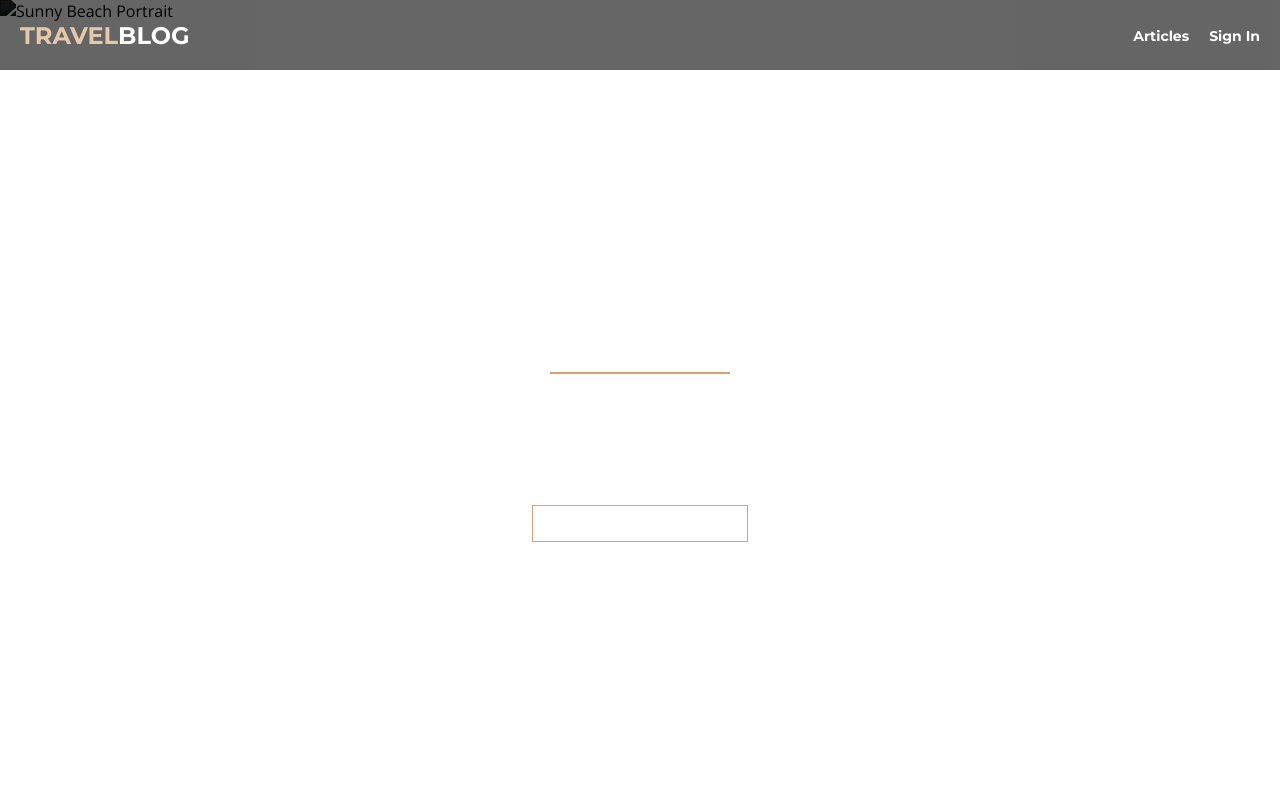
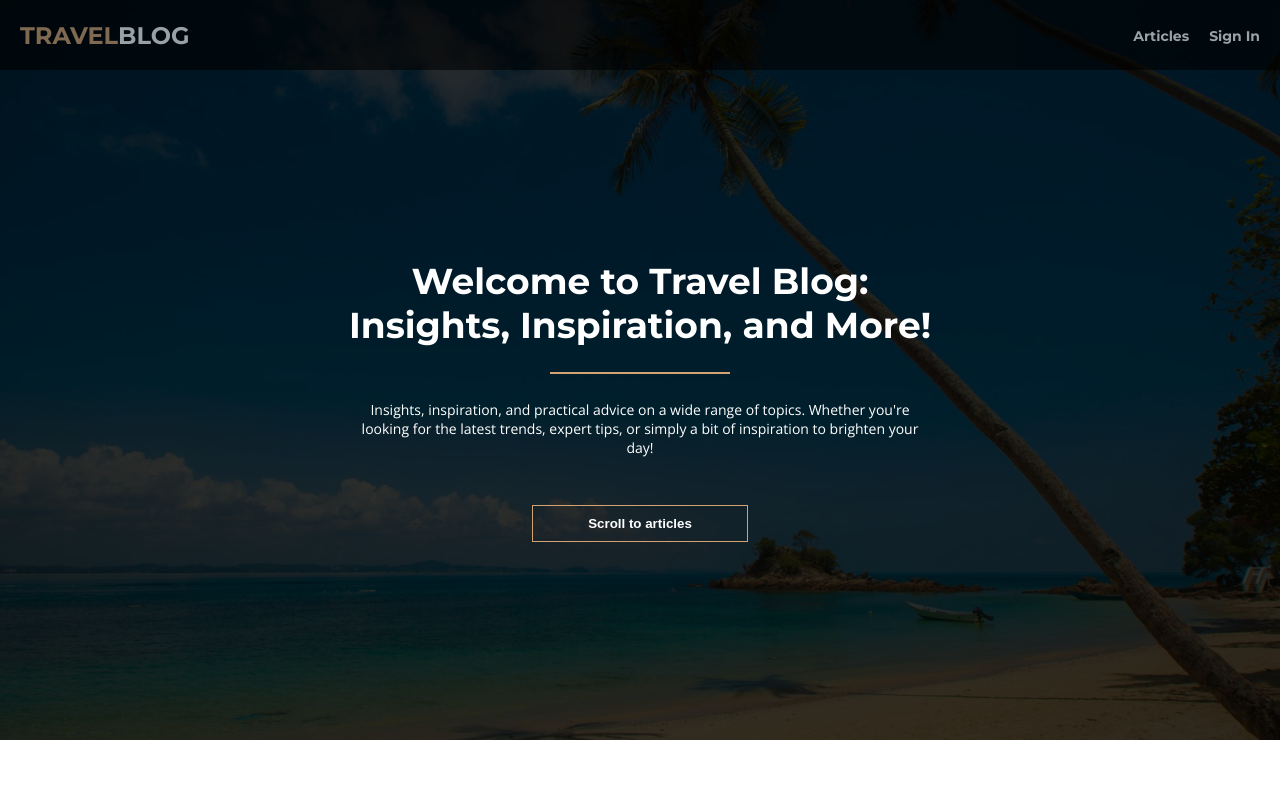
Before and after one commit to krshkov/travelblog, a website: page index.html in a window 1280 px wide. Shown: the top 789 px of the page. Drawn offline with nearby package versions, Linux system fonts and the light colour scheme; files that its build step writes are made by us from their sources; the site is published under a folder, as on GitHub Pages, so addresses that start at the root find nothing.

Commit message:
hero image to use relative path

```diff
--- a/index.html
+++ b/index.html
@@ -17,7 +17,7 @@
 </head>
 <body>
 <div class="image_container">
-    <img src="/assets/images/hero_bg.png" alt="Sunny Beach Portrait" class="hero__image">
+    <img src="assets/images/hero_bg.png" alt="Sunny Beach Portrait" class="hero__image">
 </div>
 
 <header>
```
